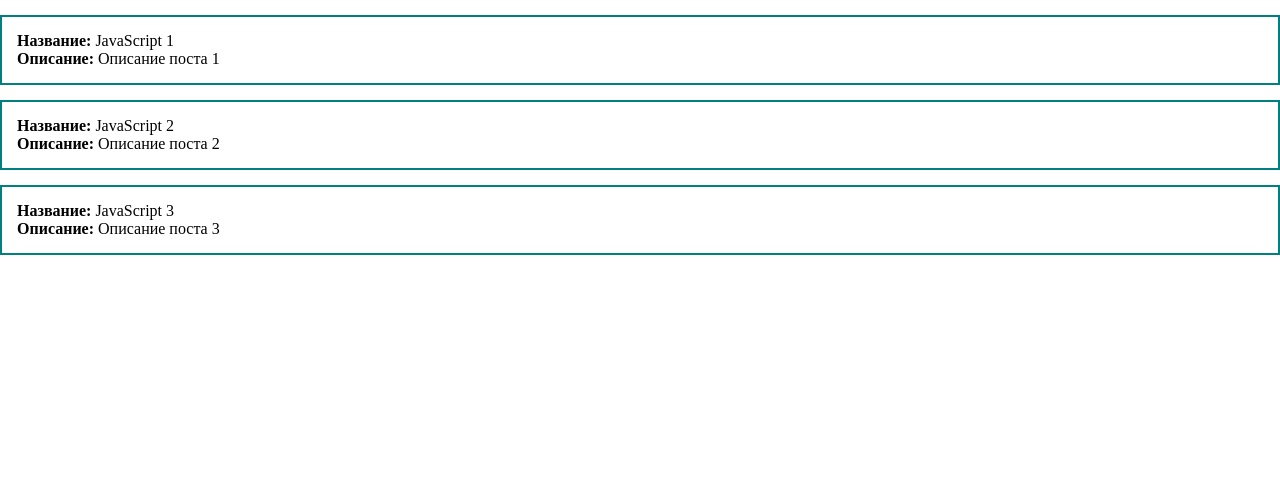
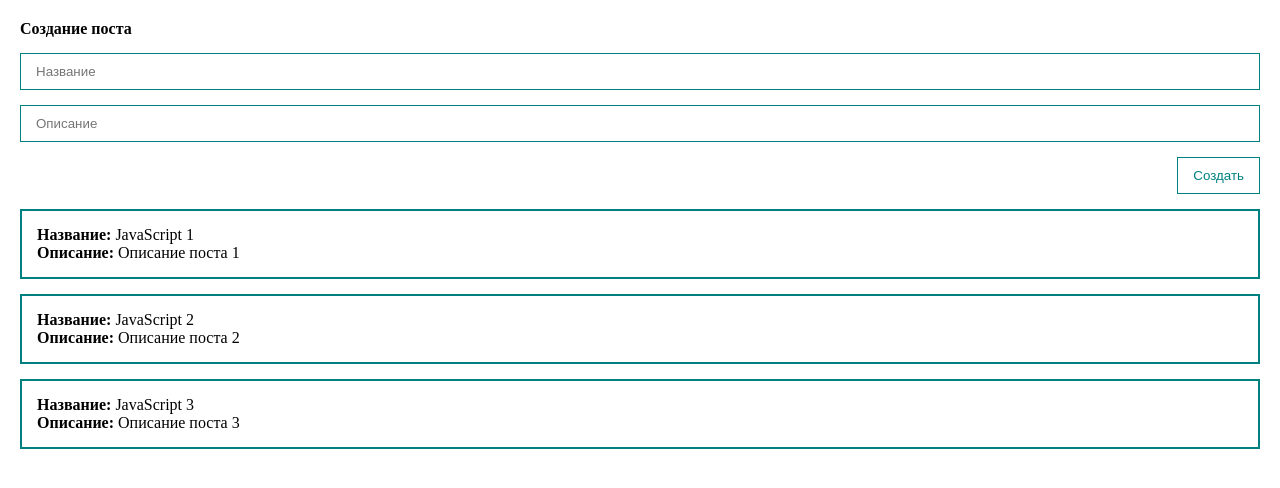
Before and after one commit to Sysreqx/vuejsApp01, a Vue app: page / in a window 1280 px wide. Shown: the top 488 px of the page. Built offline with nearby package versions, Linux system fonts and the light colour scheme.

Commit message:
feature (all): two-way data binding

```diff
--- a/src/App.vue
+++ b/src/App.vue
@@ -6,14 +6,32 @@
           {id: 1, title: "JavaScript 1", body: "Описание поста 1"},
           {id: 2, title: "JavaScript 2", body: "Описание поста 2"},
           {id: 3, title: "JavaScript 3", body: "Описание поста 3"},
-        ]
+        ],
+        title: "",
+        body: "",
       }
     },
+    methods: {
+      createPost() {
+
+      },
+
+      // inputTitle(event) {
+      //   this.title = event.target.value;
+      // }
+    }
   }
 </script>
 
 <template>
-  <div>
+  <div class="app">
+    <form action="">
+      <h4>Создание поста</h4>
+      <input v-bind:value="title" @input="title = $event.target.value" type="text" class="input" placeholder="Название">
+      <input v-bind:value="body" @input="body = $event.target.value" type="text" class="input" placeholder="Описание">
+      <button class="btn" @click="createPost">Создать</button>
+    </form>
+
     <div class="post" v-for="post in posts">
         <div><strong>Название:</strong> {{ post.title }}</div>
         <div><strong>Описание:</strong> {{ post.body }}</div>
@@ -28,9 +46,34 @@
     box-sizing: border-box;
   }
 
+  .app {
+    padding: 20px;
+  }
+
   .post {
     margin-top: 15px;
     padding: 15px;
     border: 2px solid teal;
   }
+
+  form {
+    display: flex;
+    flex-direction: column;
+  }
+
+  .input {
+    width: 100%;
+    border: 1px solid teal;
+    padding: 10px 15px;
+    margin-top: 15px;
+  }
+
+  .btn {
+    margin-top: 15px;
+    align-self: flex-end;
+    padding: 10px 15px;
+    background: none;
+    color: teal;
+    border: 1px solid teal;
+  }
 </style>
```
